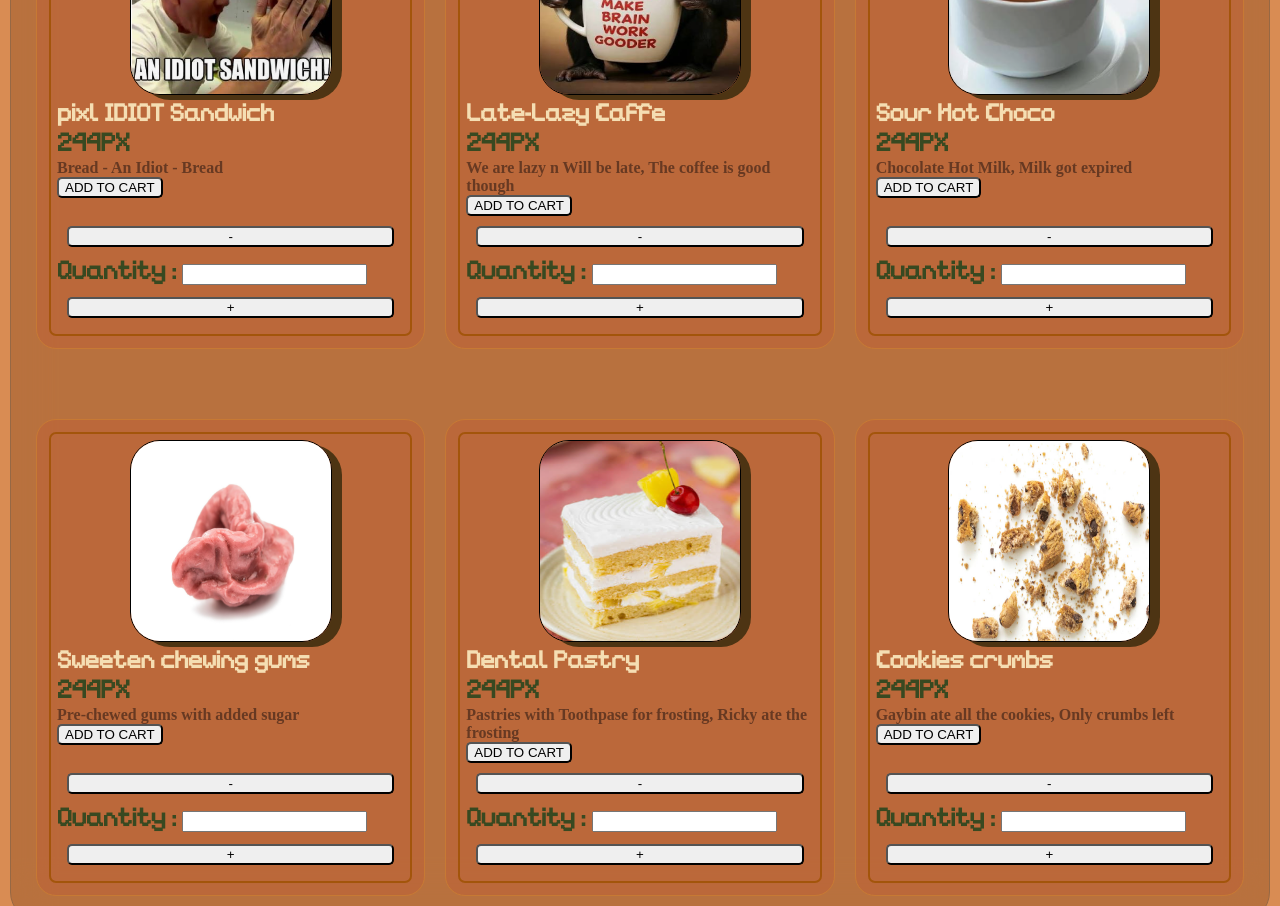
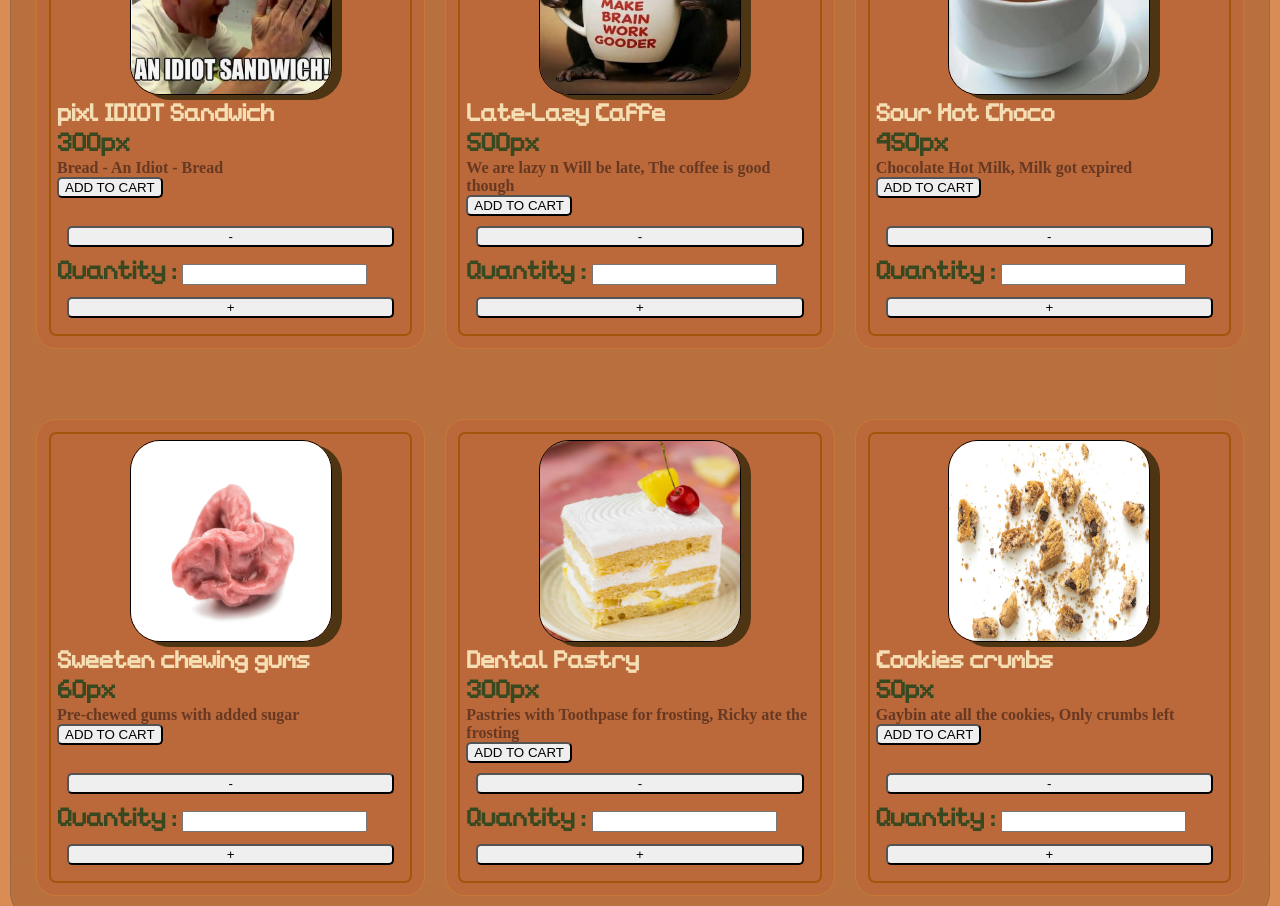
Before and after one commit to savageAryan/Ordering-system-Cafe, a plain HTML site: page index.html in a window 1280 px wide. Shown: the part 380-1286 px from the top of the page. Drawn offline with Linux system fonts and the light colour scheme.

Commit message:
tried fixing orderno and added appropriate prices with js

```diff
--- a/index.html
+++ b/index.html
@@ -30,7 +30,7 @@
           <div id="itemcard" data-item="sandwich">
             <img src="images/sandwich.PNG" alt="" />
             <h2 id="itemname">Name</h2>
-            <h3>244PX</h3>
+            <h3 id="price"></h3>
             <p id="itemdis">
               Lorem ipsum dolor sit amet consectetur adipisicing elit. Maxime
               rem quam eum tempora, beatae dolorem error voluptatum aliquam
@@ -45,7 +45,7 @@
           <div id="itemcard" data-item="coffee">
             <img src="images/coffee.png" alt="" />
             <h2 id="itemname">Name</h2>
-            <h3>244PX</h3>
+            <h3 id="price"></h3>
             <p id="itemdis">
               Lorem ipsum dolor sit amet consectetur adipisicing elit. Maxime
               rem quam eum tempora, beatae dolorem error voluptatum aliquam
@@ -60,7 +60,7 @@
           <div id="itemcard" data-item="choco">
             <img src="images/choco.png" alt="" />
             <h2 id="itemname">Name</h2>
-            <h3>244PX</h3>
+            <h3 id="price"></h3>
             <p id="itemdis">
               Lorem ipsum dolor sit amet consectetur adipisicing elit. Maxime
               rem quam eum tempora, beatae dolorem error voluptatum aliquam
@@ -75,7 +75,7 @@
           <div id="itemcard" data-item="gum">
             <img src="images/gum.PNG" alt="" />
             <h2 id="itemname">Name</h2>
-            <h3>244PX</h3>
+            <h3 id="price"></h3>
             <p id="itemdis">
               Lorem ipsum dolor sit amet consectetur adipisicing elit. Maxime
               rem quam eum tempora, beatae dolorem error voluptatum aliquam
@@ -90,7 +90,7 @@
           <div id="itemcard" data-item="pastry">
             <img src="images/pastry.png" alt="" />
             <h2 id="itemname">Name</h2>
-            <h3>244PX</h3>
+            <h3 id="price"></h3>
             <p id="itemdis">
               Lorem ipsum dolor sit amet consectetur adipisicing elit. Maxime
               rem quam eum tempora, beatae dolorem error voluptatum aliquam
@@ -105,7 +105,7 @@
           <div id="itemcard" data-item="cookies">
             <img src="images/cookies.png" alt="" />
             <h2 id="itemname">Name</h2>
-            <h3>244PX</h3>
+            <h3 id="price"></h3>
             <p id="itemdis">
               Lorem ipsum dolor sit amet consectetur adipisicing elit. Maxime
               rem quam eum tempora, beatae dolorem error voluptatum aliquam
--- a/index.js
+++ b/index.js
@@ -64,9 +64,10 @@ itemcard.forEach(item =>{
     const itemname = item.querySelector("#itemname")
     const itemdis = item.querySelector("#itemdis")
     const itemimg = item.querySelector("#itemcard img")
-
+    const price = item.querySelector("#price")
     itemname.textContent = items.name
     itemdis.textContent = items.discription
+    price.textContent = items.Price
     console.log(item)
 })
 var activebutton = null
@@ -111,6 +112,7 @@ itemcard.forEach(card=>{
     })
     addtocart.addEventListener("click",()=>{
         orderno = orderno +1
+        console.log(orderno,"orders")
         const itemid = card.dataset.item
         const item = menu[itemid]
         const orderlist = document.getElementById("orderlist")
@@ -118,7 +120,7 @@ itemcard.forEach(card=>{
         const clone = template.content.cloneNode(true)
         clone.querySelector("#orderquantity").textContent = Number(orderquantity.value)
         clone.querySelector("#orderitemname").textContent = item.name
-        clone.querySelector("#order h3").textContent = "ORDER #",orderno
+        clone.querySelector("#order h3").textContent = "ORDER #",String(orderno)
         orderlist.appendChild(clone)
         quantity.value = Number(0)
 
```
